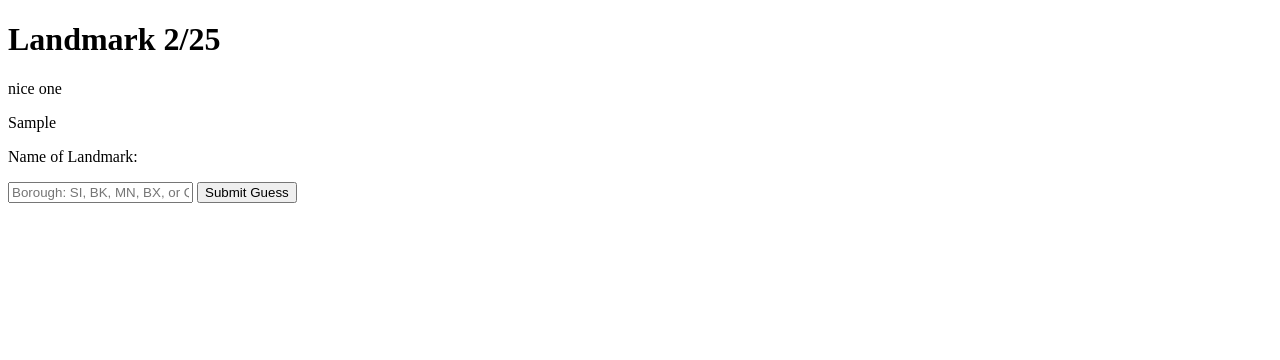
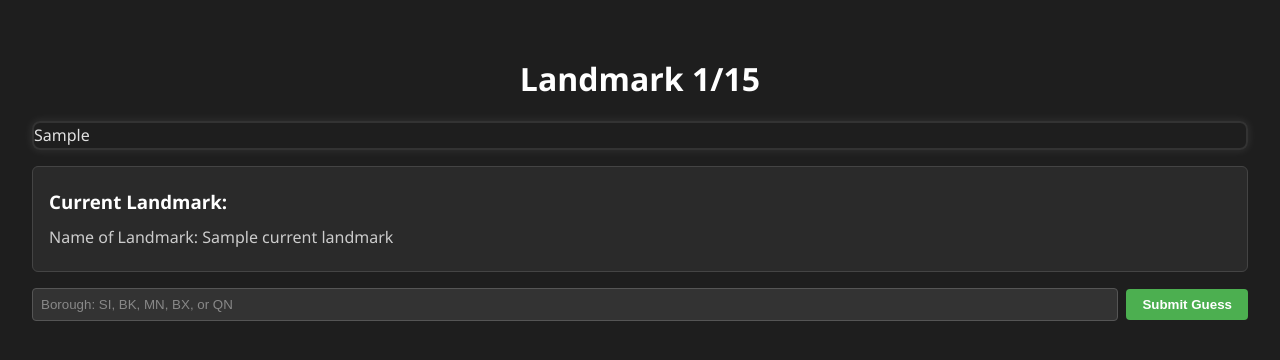
Before and after one commit to staten-island-tech/hackathon-nyc-me-n-deivded-not-ian, a Flask app: template templates/game.html in a window 1280 px wide. Shown: the top 360 px of the page. Run offline with Flask 3, Linux system fonts and the light colour scheme; the template is opened without the code that fills it: most values are stand-ins (such as "Sample title", 1, 10 or a date in 2020).

Commit message:
Complete hackathon
donezo

```diff
--- a/app.py
+++ b/app.py
@@ -24,7 +24,7 @@ def game():
         session["current_landmark"] = {}
         session["offsets"] = []
 
-    if session.get("index") >= 25:
+    if session.get("index") >= 15:
         return redirect('/endscreen')
     else:
         if request.method == "POST":
@@ -36,13 +36,14 @@ def game():
                 else:
                     session["correct_guess"] = False
 
-            session["index"] += 1
             session["landmarks"][session["current_landmark"]["objectid"]] = {
                 "coords": [pair[::-1] for pair in session["current_landmark"]["the_geom"]["coordinates"][0][0]],
                 "name": session["current_landmark"]["lpc_name"]
             }
 
             return redirect("/game")
+
+        session["index"] += 1
 
         i = 0
         while True:
@@ -105,7 +106,7 @@ def game():
                         ).add_to(nyc_map)
 
                 folium_html = nyc_map._repr_html_()
-                return render_template("game.html", landmark=landmark, folium_html=folium_html, previous_landmark=session.get("previous_landmark"), index=session.get("index"))
+                return render_template("game.html", current_landmark=session.get("current_landmark"), folium_html=folium_html, previous_landmark=session.get("previous_landmark"), index=session.get("index"), correct_guess=session.get("correct_guess"), score=session.get("score"))
 
 @app.route('/endscreen')
 def endscreen():
--- a/static/styles.css
+++ b/static/styles.css
@@ -0,0 +1,102 @@
+body {
+  background-color: #1e1e1e;
+  color: #e0e0e0;
+  font-family: 'Segoe UI', Tahoma, Geneva, Verdana, sans-serif;
+  margin: 0;
+  padding: 2rem;
+  line-height: 1.6;
+}
+
+body.index, body.error, body.endscreen {
+    text-align: center;
+    justify-content: center;
+}
+
+h1 {
+    text-align: center;
+}
+
+h1, h3 {
+  color: #ffffff;
+  margin-bottom: 0.5rem;
+}
+
+h3 {
+    margin-top: 0.25rem;
+}
+
+p {
+    color: #ccc;
+}
+
+.correctness {
+    text-align: center;
+}
+
+.map {
+  margin: 1rem 0;
+  border: 2px solid #333;
+  border-radius: 8px;
+  overflow: hidden;
+  box-shadow: 0 0 10px rgba(255, 255, 255, 0.1);
+}
+
+.previous-landmark, .current-landmark {
+  background-color: #2a2a2a;
+  border: 1px solid #444;
+  border-radius: 6px;
+  padding: 1rem;
+  margin-bottom: 1rem;
+}
+
+.previous-landmark p,
+.current-landmark p {
+  margin: 0.25rem 0;
+}
+
+form {
+  margin-top: 1rem;
+  display: flex;
+  gap: 0.5rem;
+  align-items: center;
+}
+
+input[type="text"] {
+  padding: 0.5rem;
+  background-color: #333;
+  color: #eee;
+  border: 1px solid #555;
+  border-radius: 4px;
+  flex: 1;
+}
+
+input[type="text"]::placeholder {
+  color: #888;
+}
+
+button {
+  padding: 0.5rem 1rem;
+  background-color: #4caf50;
+  border: none;
+  border-radius: 4px;
+  color: white;
+  font-weight: bold;
+  cursor: pointer;
+  transition: background-color 0.2s ease;
+}
+
+button:hover {
+  background-color: #45a049;
+}
+
+@media (max-width: 600px) {
+  form {
+    flex-direction: column;
+    align-items: stretch;
+  }
+
+  button {
+    width: 100%;
+    margin-top: 0.5rem;
+  }
+}
--- a/templates/endscreen.html
+++ b/templates/endscreen.html
@@ -5,7 +5,7 @@
     <title>NYC Landmark Guesser</title>
     <link rel="stylesheet" href="{{ url_for('static', filename='styles.css') }}"/>
   </head>
-  <body>
+  <body class="endscreen">
     <h1>You completed the game!</h1>
     <p>Your final score was: {{ score }}</p>
     <a href="{{ url_for('index')}}">
--- a/templates/error.html
+++ b/templates/error.html
@@ -5,7 +5,7 @@
     <title>NYC Landmark Guesser</title>
     <link rel="stylesheet" href="{{ url_for('static', filename='styles.css') }}"/>
   </head>
-  <body>
+  <body class="error">
     <h1>An Error Has Occured</h1>
     <p>{{ error }}</p>
     <a href="{{ url_for('index')}}">
--- a/templates/game.html
+++ b/templates/game.html
@@ -6,14 +6,30 @@
     <link rel="stylesheet" href="{{ url_for('static', filename='styles.css') }}"/>
   </head>
   <body>
-    <h1>Landmark {{ index + 1 }}/25</h1>
-    {% if index > 0 %}
-    <p>nice one</p>
+    <h1>Landmark {{ index }}/15</h1>
+    {% if index > 1 %}
+      <div class="correctness">
+        {% if correct_guess == True %}
+          <p>Your guess was correct! Your score is now {{ score }}</p>
+        {% else %}
+          <p>Your guess was incorrect. Your score is {{ score }}</p>
+        {% endif %}
+      </div>
+      <div class="previous-landmark">
+        <h3>Previous Landmark:</h3>
+        <p>Name: {{ previous_landmark.lpc_name }}</p>
+        <p>Address: {{ previous_landmark.address }}</p>
+        <p>Borough: {{ previous_landmark.borough }}</p>
+        <p>URL: {{ previous_landmark.url_report }}</p>
+      </div>
     {% endif %}
-    <div id="map">
+    <div class="map">
         {{ folium_html|safe }}
     </div>
-    <p>Name of Landmark:</p>
+    <div class="current-landmark">
+      <h3>Current Landmark:</h3>
+      <p>Name of Landmark: {{ current_landmark.lpc_name }}</p>
+    </div>
     <form method="POST">
       <input type="text" name="guess" placeholder="Borough: SI, BK, MN, BX, or QN">
       <button type="submit">Submit Guess</button>
--- a/templates/index.html
+++ b/templates/index.html
@@ -5,12 +5,12 @@
     <title>NYC Landmark Guesser</title>
     <link rel="stylesheet" href="{{ url_for('static', filename='styles.css') }}"/>
   </head>
-  <body>
+  <body class="index">
     <h1>NYC Landmark Location Guesser!</h1>
     <h2>How to play:</h2>
-    <p>You will be given the names of 25 landmarks in NYC in sequence, and you will have to guess which borough they are located in. In the form, you must type SI for Staten Island, BK for Brooklyn, MN for Manhattan, BX for the Bronx, or QN for Queens. Your goal is to try to get as high of a score as possible.</p>
+    <p>You will be given the names of 25 landmarks in NYC in sequence, and you will have to guess which borough they are located in. In the form, you must type SI for Staten Island, BK for Brooklyn, MN for Manhattan, BX for the Bronx, or QN for Queens. Your goal is to try to get as high of a score as possible. Refreshing the page once in the game skips the landmark you are on, however there is no point penalty to guessing incorrectly.</p>
     <a href="{{ url_for('game')}}">
-        <button type="button">Return to the home page</button>
+        <button type="button">Begin the game</button>
     </a>
   </body>
 </html>
```
